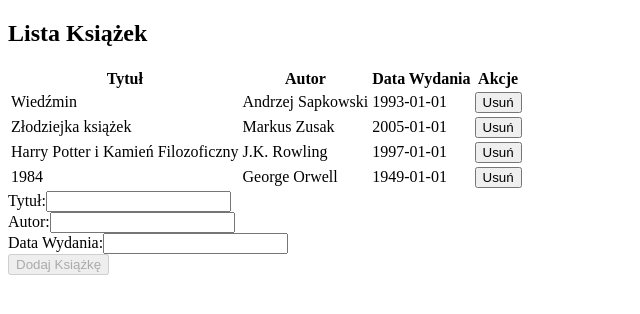
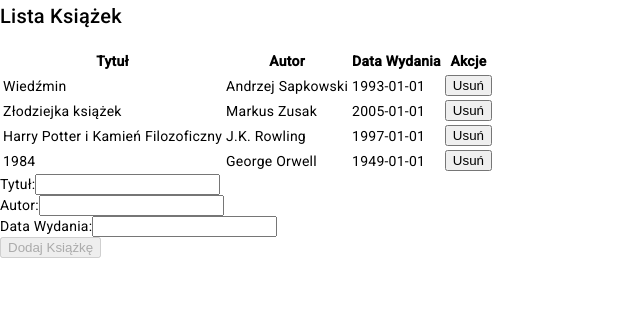
Before and after one commit to Ar0nZ/books-list, an Angular app: page / in a window 1280 px wide. Shown: the top 314 px of the page, without its empty margins (0-640 px from the left). Built offline with nearby package versions, Linux system fonts and the light colour scheme.

Commit message:
chore: add angular MD

```diff
--- a/angular.json
+++ b/angular.json
@@ -30,6 +30,7 @@
               "src/assets"
             ],
             "styles": [
+              "@angular/material/prebuilt-themes/purple-green.css",
               "src/styles.scss"
             ],
             "scripts": []
@@ -90,6 +91,7 @@
               "src/assets"
             ],
             "styles": [
+              "@angular/material/prebuilt-themes/purple-green.css",
               "src/styles.scss"
             ],
             "scripts": []
--- a/package.json
+++ b/package.json
@@ -11,10 +11,12 @@
   "private": true,
   "dependencies": {
     "@angular/animations": "^17.0.0",
+    "@angular/cdk": "^17.0.3",
     "@angular/common": "^17.0.0",
     "@angular/compiler": "^17.0.0",
     "@angular/core": "^17.0.0",
     "@angular/forms": "^17.0.0",
+    "@angular/material": "^17.0.3",
     "@angular/platform-browser": "^17.0.0",
     "@angular/platform-browser-dynamic": "^17.0.0",
     "@angular/router": "^17.0.0",
--- a/src/app/app.config.ts
+++ b/src/app/app.config.ts
@@ -2,7 +2,8 @@
 import { provideRouter } from '@angular/router';
 
 import { routes } from './app.routes';
+import { provideAnimations } from '@angular/platform-browser/animations';
 
 export const appConfig: ApplicationConfig = {
-  providers: [provideRouter(routes)]
+  providers: [provideRouter(routes), provideAnimations()]
 };
--- a/src/index.html
+++ b/src/index.html
@@ -6,8 +6,10 @@
     <base href="/" />
     <meta name="viewport" content="width=device-width, initial-scale=1" />
     <link rel="icon" type="image/x-icon" href="favicon.ico" />
-  </head>
-  <body>
+      <link href="https://fonts.googleapis.com/css2?family=Roboto:wght@300;400;500&display=swap" rel="stylesheet">
+    <link href="https://fonts.googleapis.com/icon?family=Material+Icons" rel="stylesheet">
+</head>
+  <body class="mat-typography">
     <app-root></app-root>
   </body>
 </html>
--- a/src/styles.scss
+++ b/src/styles.scss
@@ -1 +1,4 @@
 /* You can add global styles to this file, and also import other style files */
+
+html, body { height: 100%; }
+body { margin: 0; font-family: Roboto, "Helvetica Neue", sans-serif; }
```
Also changed, not shown: 1 other file (tests, documents, lock files or other folders).
